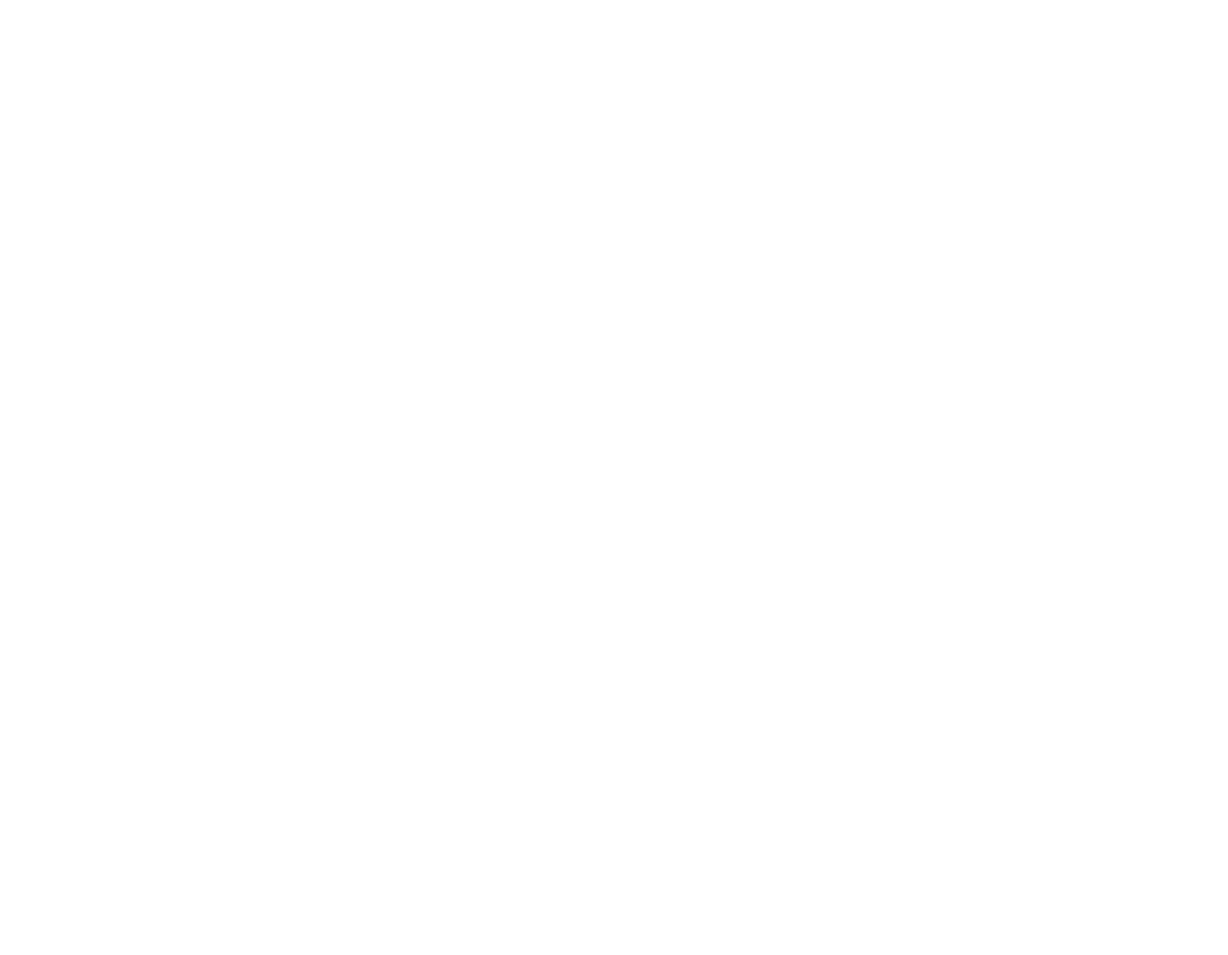
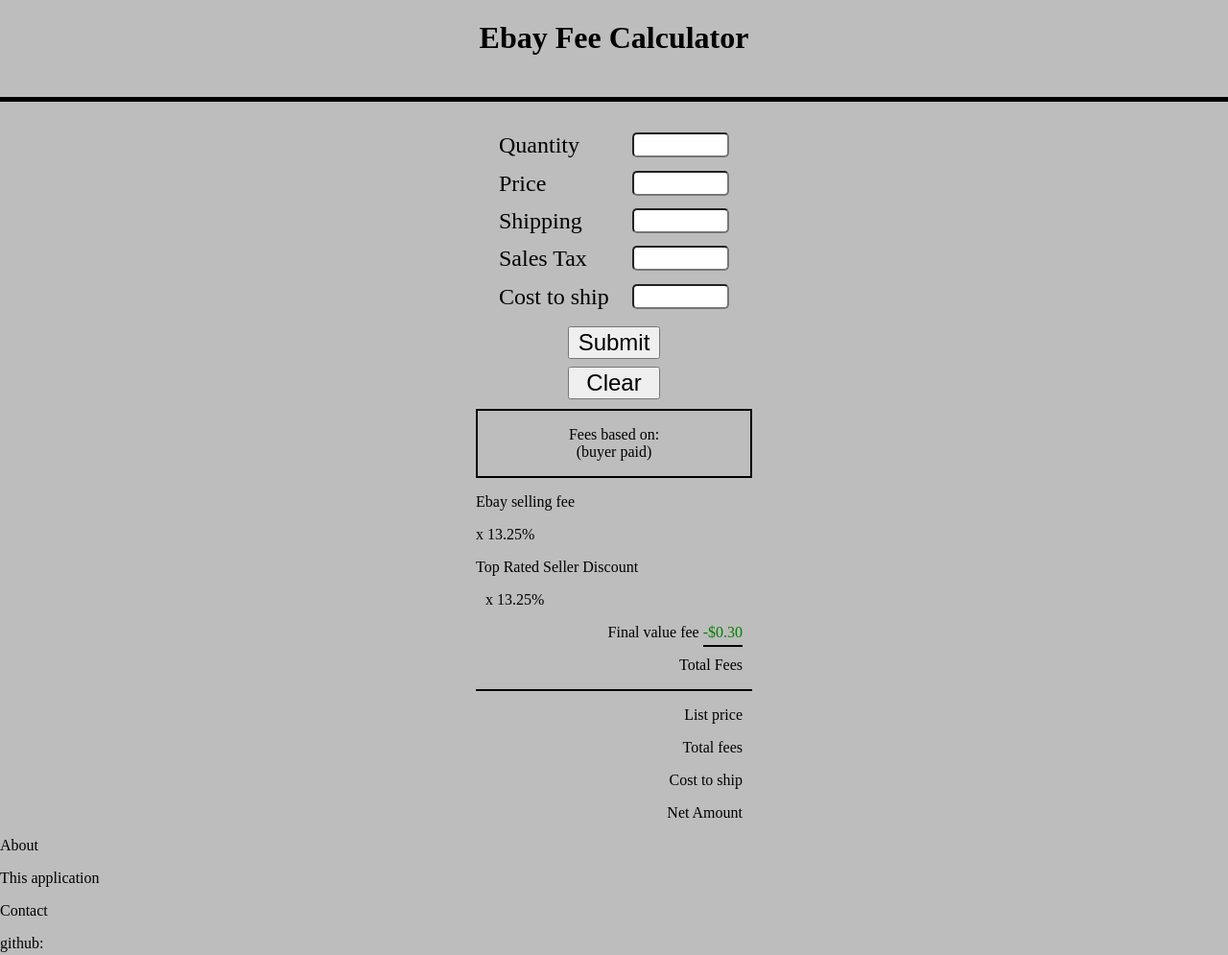
Before and after one commit to dmilleza/Ebay-Fee-Calculator, a website: page assets/index.html in a window 1280 px wide. Shown: the whole page at 96% size. Before the commit the page ends 800 px from the top, so only its background shows below. Drawn offline with Linux system fonts and the light colour scheme.

Commit message:
added base html and css code
gave structure and some styling

```diff
--- a/assets/index.html
+++ b/assets/index.html
@@ -3,10 +3,86 @@
   <head>
     <meta charset="UTF-8" />
     <meta name="viewport" content="width=device-width, initial-scale=1" />
-    <meta name="author" content="" />
-    <meta name="description" content="" />
-    <meta name="keywords" content="" />
-    <title></title>
+    <meta name="author" content="Darren Milleza" />
+    <meta
+      name="description"
+      content="Ebay fee calculator to let seller know their profit. "
+    />
+    <meta name="keywords" content="Ebay, calculator, fees" />
+    <link rel="stylesheet" href="./style.css" />
+    <title>Ebay Fee Calc</title>
   </head>
-  <body></body>
+  <body>
+    <header>
+      <h1>Ebay Fee Calculator</h1>
+    </header>
+    <main>
+      <div class="formBox">
+        <form action="">
+          <div class="inputBox">
+            <label for="quantity">Quantity</label>
+            <input id="quantity" name="quantity" type="number" />
+          </div>
+          <div class="inputBox">
+            <label for="price">Price</label
+            ><input id="price" name="price" type="text" />
+          </div>
+          <div class="inputBox">
+            <label for="shipping">Shipping</label
+            ><input id="shipping" name="shipping" type="text" />
+          </div>
+          <div class="inputBox">
+            <label for="tax">Sales Tax</label
+            ><input id="tax" name="tax" type="text" />
+          </div>
+          <div class="inputBox">
+            <label for="shipCosts">Cost to ship</label>
+            <input id="shipCosts" name="shipCosts" type="text" />
+          </div>
+          <div class="buttons">
+            <button type="submit">Submit</button>
+            <button type="reset">Clear</button>
+          </div>
+        </form>
+      </div>
+
+      <div class="basedBox">
+        <p>
+          Fees based on: <br />
+          <span class="basedOn"></span>(buyer paid)
+        </p>
+      </div>
+      <div class="feeBox">
+        <div class="sellingFee">
+          <p>Ebay selling fee</p>
+          <div class="sellfeeTotal">
+            <span class="basedOn">x 13.25%</span>
+          </div>
+        </div>
+        <div class="discountBox">
+          <p>Top Rated Seller Discount</p>
+          <p class="Total"><span class="basedOn">x 13.25%</span></p>
+        </div>
+        <p class="finalFee">Final value fee <span>-$0.30</span></p>
+
+        <p class="feeAmount">Total Fees<span></span></p>
+      </div>
+      <div class="netBox">
+        <p>List price<span class="listPrice"></span></p>
+        <p>Total fees<span class="feeAmount"></span></p>
+        <p>Cost to ship<span class="cost2Ship"></span></p>
+        <p>Net Amount <span class="netAmount"></span></p>
+      </div>
+    </main>
+    <footer>
+      <div class="aboutBox">
+        <p>About</p>
+        <p>This application</p>
+      </div>
+      <div class="contactBox">
+        <p>Contact</p>
+        <p>github:</p>
+      </div>
+    </footer>
+  </body>
 </html>
--- /dev/null
+++ b/assets/style.css
@@ -0,0 +1,90 @@
+:root {
+  --box: grey;
+}
+
+html {
+  box-sizing: border-box;
+}
+
+body {
+  background-color: #00000042;
+  margin: 0;
+  padding: 0;
+}
+
+header {
+  min-height: 5em;
+  text-align: center;
+  border-bottom: 5px solid black;
+  margin-bottom: 2em;
+}
+
+.formBox {
+  max-width: 15em;
+  margin: 0 auto 10px;
+}
+
+input {
+  max-width: 7em;
+  border-radius: 5px;
+  margin-bottom: 1em;
+  height: 1.5em;
+}
+
+main {
+  max-width: 18em;
+  margin: 0 auto;
+}
+
+.inputBox {
+  display: flex;
+  justify-content: space-between;
+  font-size: 1.5em;
+}
+
+.buttons {
+  display: flex;
+  flex-direction: column;
+  max-width: 6em;
+  margin: 5px auto 0;
+  row-gap: 0.5em;
+}
+
+button {
+  font-size: 1.5em;
+}
+
+.basedBox {
+  text-align: center;
+  border: 2px solid black;
+}
+
+.sellingFee > p:nth-child(2),
+.discountBox > p:nth-child(2) {
+  margin-left: 10px;
+}
+
+.finalFee span {
+  color: green;
+  position: relative;
+}
+
+.finalFee span::after {
+  content: "";
+  position: absolute;
+  top: 5px;
+  right: 0px;
+  height: 100%;
+  width: 100%;
+  border-bottom: 2px solid black;
+}
+
+.feeBox > p,
+.netBox > p {
+  text-align: right;
+  margin-right: 10px;
+}
+
+.feeBox {
+  border-bottom: 2px solid black;
+}
```
